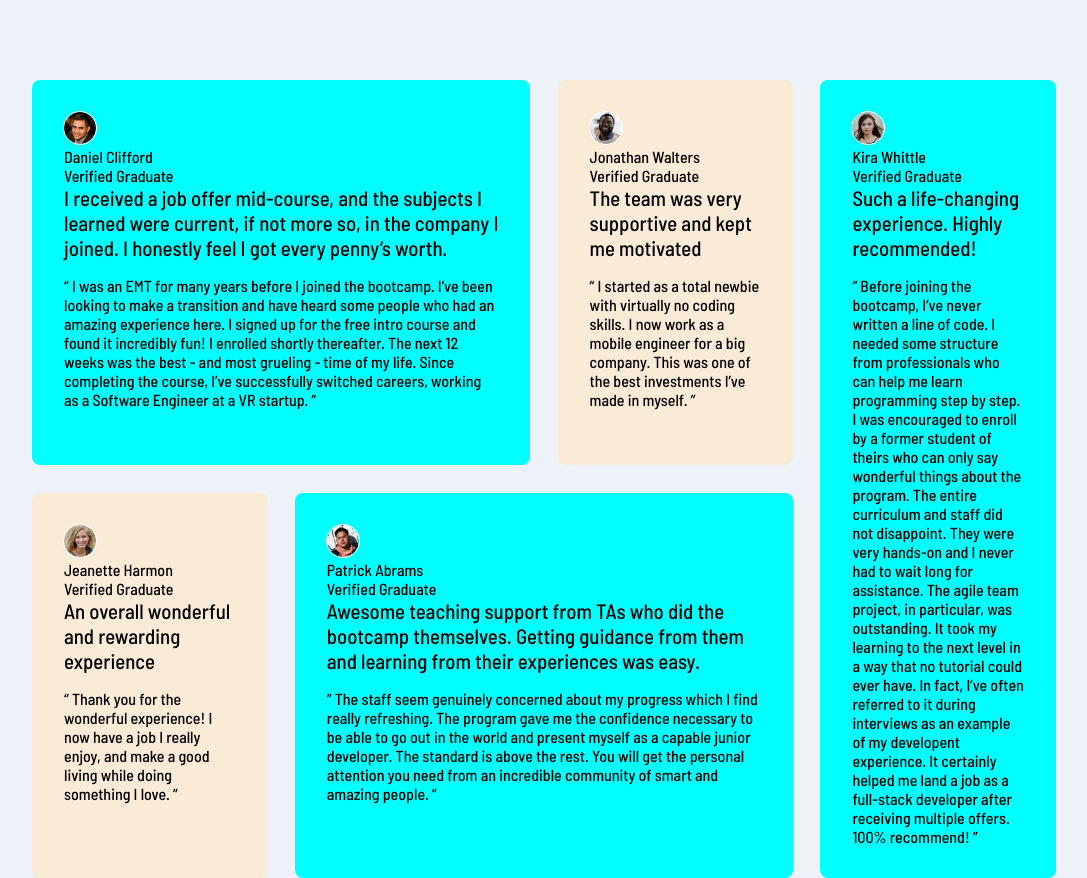
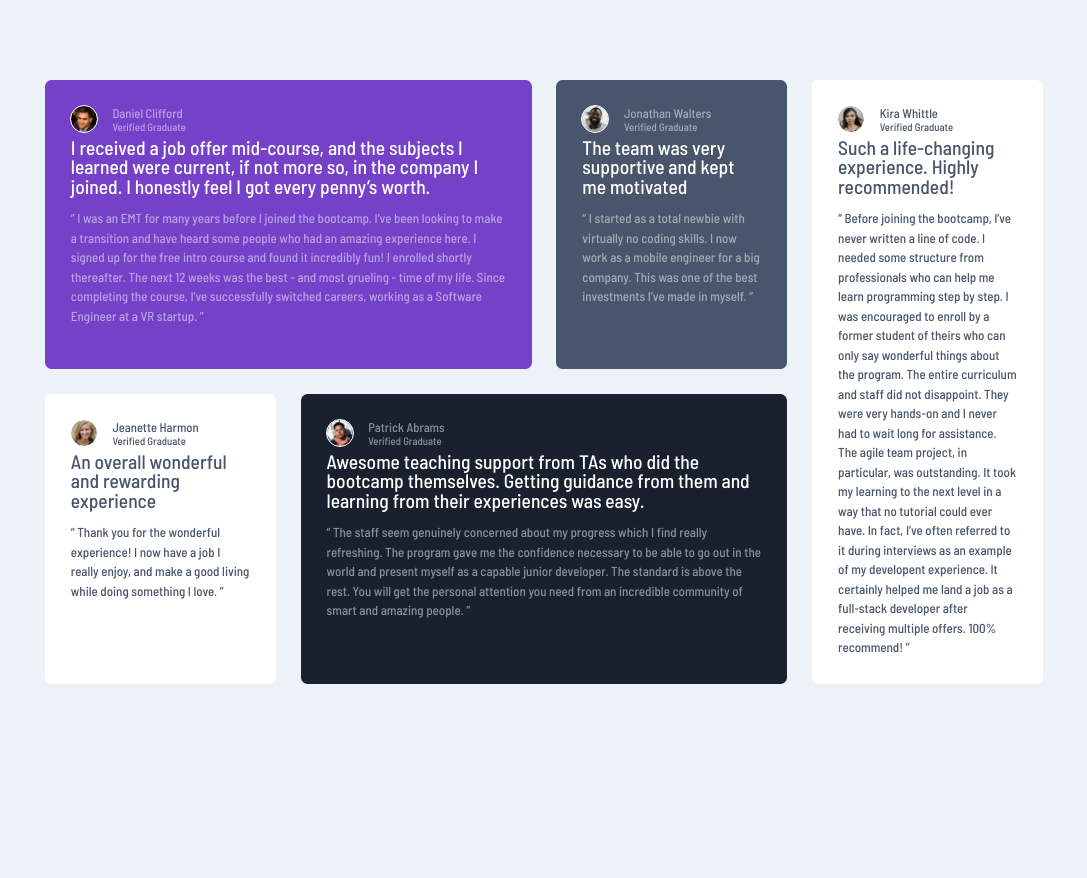
Before and after one commit to hmac100/testimonials-grid-section, a plain HTML site: page index.html in a window 1280 px wide. Shown: the whole page, without its empty margins (96-1183 px from the left). After the commit the page ends 800 px from the top, so only its background shows below. Drawn offline with Linux system fonts and the light colour scheme.

Commit message:
Commit-2

```diff
--- a/index.html
+++ b/index.html
@@ -10,15 +10,18 @@
 	<body>
 		<main>
 			<div class="testimonial-grid">
-				<div class="testimonial-card wide">
-					<img src="./images/image-daniel.jpg" alt="" srcset="" />
-					<div class="testimonial-name">Daniel Clifford</div>
-					<div class="testimonial-title">Verified Graduate</div>
-					<div class="testimonial-text">
+				<div class="testimonial__card wide">
+
+					<img class= "testimonial__avatar" src="./images/image-daniel.jpg" alt="picture of Daniel Clifford"/>
+					<div class="testimonial__heading">
+					<div class="testimonial__name">Daniel Clifford</div>
+					<div class="testimonial__title">Verified Graduate</div>
+				</div>
+					<div class="testimonial__lead">
 						I received a job offer mid-course, and the subjects I learned were
 						current, if not more so, in the company I joined. I honestly feel I
 						got every penny’s worth.
-					</div>
+					</div class="testimonial__body">
 					“ I was an EMT for many years before I joined the bootcamp. I’ve been
 					looking to make a transition and have heard some people who had an
 					amazing experience here. I signed up for the free intro course and
@@ -27,55 +30,72 @@
 					completing the course, I’ve successfully switched careers, working as
 					a Software Engineer at a VR startup. ”
 				</div>
-				<div class="testimonial-card medium">
-					<img src="./images/image-jonathan.jpg" alt="" srcset="" />
-					<div class="testimonial-name">Jonathan Walters</div>
-					<div class="testimonial-title">Verified Graduate</div>
-					<div class="testimonial-text">
+				<div class="testimonial__card medium">
+					<img class= "testimonial__avatar" src="./images/image-jonathan.jpg" alt="picture of Jonathan Walters" srcset="" />
+					<div class="testimonial__heading">
+					<div class="testimonial__name">Jonathan Walters</div>
+					<div class="testimonial__title">Verified Graduate</div>
+				</div>
+					<div class="testimonial__lead">
 						The team was very supportive and kept me motivated
-					</div>
+					</div class="testimonial__body">
 					“ I started as a total newbie with virtually no coding skills. I now
 					work as a mobile engineer for a big company. This was one of the best
 					investments I’ve made in myself. ”
 				</div>
-				<div class="testimonial-card tall">
-					<img src="./images/image-kira.jpg" alt="" srcset="" />
-					<div class="testimonial-name">Kira Whittle</div>
-					<div class="testimonial-title">Verified Graduate</div>
-					<div class="testimonial-text">
+				<div class="testimonial__card tall">
+					<img class= "testimonial__avatar" src="./images/image-kira.jpg" alt="picture of Kira Whittle" srcset="" />
+					<div class="testimonial__heading">
+						<div class="testimonial__name">Kira Whittle</div>
+						<div class="testimonial__title">Verified Graduate</div>
+					</div>
+
+					<div class="testimonial__lead lead-dark">
 						Such a life-changing experience. Highly recommended!
 					</div>
-					“ Before joining the bootcamp, I’ve never written a line of code. I
-					needed some structure from professionals who can help me learn
-					programming step by step. I was encouraged to enroll by a former
-					student of theirs who can only say wonderful things about the program.
-					The entire curriculum and staff did not disappoint. They were very
-					hands-on and I never had to wait long for assistance. The agile team
-					project, in particular, was outstanding. It took my learning to the
-					next level in a way that no tutorial could ever have. In fact, I’ve
-					often referred to it during interviews as an example of my developent
-					experience. It certainly helped me land a job as a full-stack
-					developer after receiving multiple offers. 100% recommend! ”
+					<div class="testimonial__body">
+						“ Before joining the bootcamp, I’ve never written a line of code. I
+						needed some structure from professionals who can help me learn
+						programming step by step. I was encouraged to enroll by a former
+						student of theirs who can only say wonderful things about the
+						program. The entire curriculum and staff did not disappoint. They
+						were very hands-on and I never had to wait long for assistance. The
+						agile team project, in particular, was outstanding. It took my
+						learning to the next level in a way that no tutorial could ever
+						have. In fact, I’ve often referred to it during interviews as an
+						example of my developent experience. It certainly helped me land a
+						job as a full-stack developer after receiving multiple offers. 100%
+						recommend! ”
+					</div>
+					</>
 				</div>
-				<div class="testimonial-card medium">
-					<img src="./images/image-jeanette.jpg" alt="" srcset="" />
-					<div class="testimonial-name">Jeanette Harmon</div>
-					<div class="testimonial-title">Verified Graduate</div>
-					<div class="testimonial-text">
+				<div class="testimonial__card medium">
+					<img class= "testimonial__avatar" src="./images/image-jeanette.jpg" alt="picture of Jeanette Harmon" srcset="" />
+					<div class="testimonial__heading">
+						<div class="testimonial__name">Jeanette Harmon</div>
+						<div class="testimonial__title">Verified Graduate</div>
+					</div>
+
+
+					<div class="testimonial__lead lead-dark">
 						An overall wonderful and rewarding experience
 					</div>
 					“ Thank you for the wonderful experience! I now have a job I really
 					enjoy, and make a good living while doing something I love. ”
 				</div>
-				<div class="testimonial-card wide">
-					<img src="./images/image-patrick.jpg" alt="" srcset="" />
-					<div class="testimonial-name">Patrick Abrams</div>
-					<div class="testimonial-title">Verified Graduate</div>
-					<div class="testimonial-text">
+				<div class="testimonial__card wide">
+					<img class= "testimonial__avatar" src="./images/image-patrick.jpg" alt="picture of Patrick Abrams" srcset="" />
+					<div class="testimonial__heading">
+						<div class="testimonial__name">Patrick Abrams</div>
+						<div class="testimonial__title">Verified Graduate</div>
+					</div>
+
+
+					<div class="testimonial__lead">
 						Awesome teaching support from TAs who did the bootcamp themselves.
 						Getting guidance from them and learning from their experiences was
 						easy.
-					</div>
+					</div class="testimonial__body">
 					“ The staff seem genuinely concerned about my progress which I find
 					really refreshing. The program gave me the confidence necessary to be
 					able to go out in the world and present myself as a capable junior
--- a/style.css
+++ b/style.css
@@ -16,7 +16,7 @@
 	--neutralClr--Light-gray: hsl(0, 0%, 81%);
 	--neutralClr--Light-grayish-blue: hsl(210, 46%, 95%);
 	font-family: "Barlow Semi Condensed", sans-serif;
-	font-size: var(--fs);
+	font-size: 13px;
 	--fw-medium: 500;
 	--fw-semi-bold: 600;
 }
@@ -26,41 +26,92 @@ body {
 	display: flex;
 	justify-content: center;
 	align-content: center;
+	line-height: 1.5rem;
 	background-color: var(--neutralClr--Light-grayish-blue);
 }
 
 main {
-	max-width: 80%;
+	max-width: 78%;
 }
 
-img {
+.testimonial__avatar {
 	border-radius: 50%;
 	width: 2rem;
 	height: 2rem;
 	outline: 1px solid white;
 }
-.testimonial-card {
+.testimonial__card {
 	padding: 2rem;
-	background-color: antiquewhite;
+	color: var(--primaryClr-White);
 	border-radius: 0.5rem;
 }
-.testimonial-text {
-	font-size: 1.3rem;
+.testimonial__heading {
+	display: inline-block;
+	padding-left: 1rem;
+	line-height: 1.1rem;
+	transform: translateY(-1px);
+}
+.testimonial__name {
+	font-size: 0.975rem;
+}
+.testimonial__title {
+	font-size: 0.825rem;
+}
+.testimonial__lead {
+	font-size: 1.5rem;
 	font-family: var(--fw-semi-bold);
 	padding-bottom: 1rem;
+	color: var(--primaryClr-White);
+}
+.testimonial__lead:nth-child(4) {
+	color: var(--primaryClr-Very-dark-blackish-blue);
+}
+.testimonial__lead {
+	color: var(--primaryClr-White);
 }
 
+.testimonial__lead {
+	font-size: 1.5rem;
+	font-family: var(--fw-semi-bold);
+	padding-bottom: 1rem;
+	color: hsl(0, 0%, 100%);
+}
+
+.testimonial__card {
+	color: hsla(0, 0%, 100%, 0.5);
+}
 .testimonial-grid {
 	display: grid;
 	grid-template-columns: repeat(4, 1fr);
 	grid-template-rows: repeat(2, 1fr);
-	gap: 1.7rem;
+	gap: 1.9rem;
 }
-.testimonial-card.wide {
+.testimonial__card.wide {
 	background-color: aqua;
 	grid-column: span 2;
 }
-.testimonial-card.tall {
-	background-color: aqua;
+.testimonial__card.tall {
 	grid-row: span 2;
 }
+
+.testimonial__card:nth-child(1) {
+	background-color: var(--primaryClr-Moderate-violet);
+}
+.testimonial__card:nth-child(2) {
+	background-color: var(--primaryClr-Very-dark-grayish-blue);
+}
+.testimonial__card:nth-child(3) {
+	background-color: var(--primaryClr-White);
+	color: var(--primaryClr-Very-dark-grayish-blue);
+}
+.testimonial__card:nth-child(4) {
+	background-color: var(--primaryClr-White);
+	color: var(--primaryClr-Very-dark-grayish-blue);
+}
+.testimonial__card:nth-child(5) {
+	background-color: var(--primaryClr-Very-dark-blackish-blue);
+}
+
+.lead-dark {
+	color: var(--primaryClr-Very-dark-grayish-blue);
+}
```
